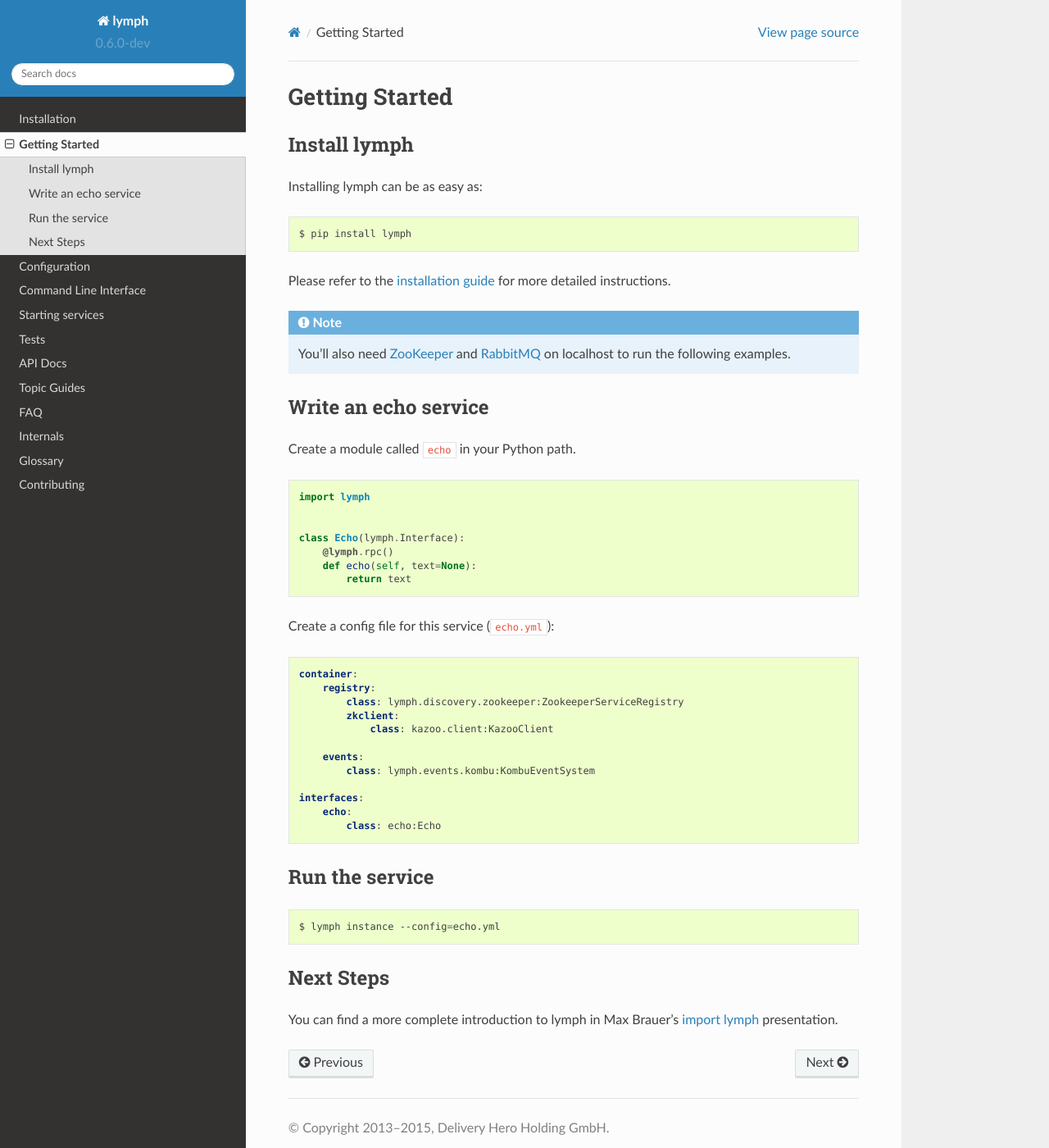
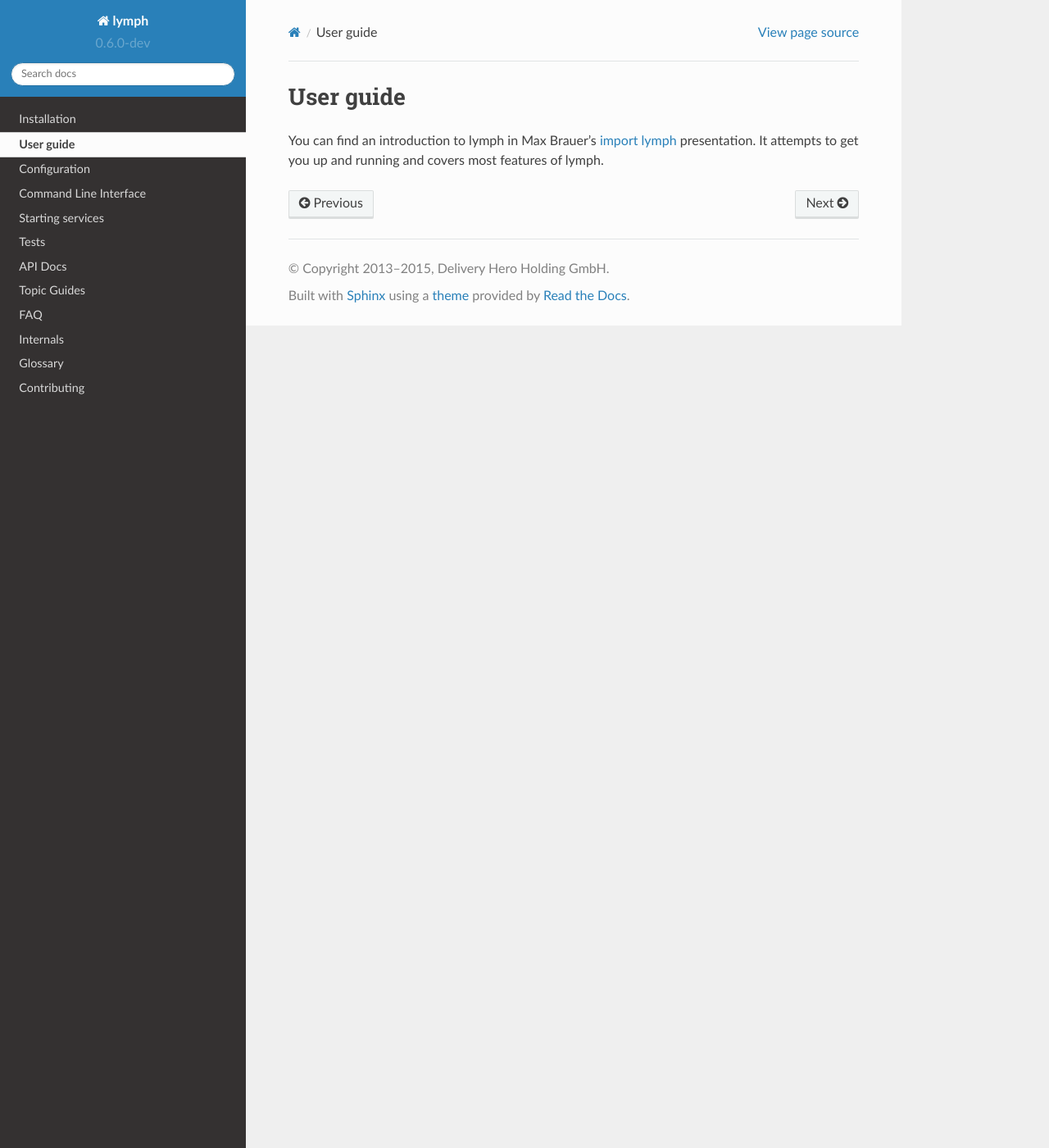
Before and after one commit to deliveryhero/lymph, a Sphinx documentation site: the page built from docs/user_guide.rst, in a window 1280 px wide and 1400 px high. Shown: the whole window at 82% size. Built offline with Sphinx 7.4.7 and the Read the Docs theme 2.0.0, drawn with Linux system fonts in a browser that asks for light colours; formulas are drawn with MathJax 3.

Commit message:
replace user guide with with link to import-lymph.link

```diff
--- a/docs/user_guide.rst
+++ b/docs/user_guide.rst
@@ -1,73 +1,13 @@
 .. _getting-started:
 
 
-Getting Started
-================
+User guide
+==========
 
-Install lymph
-~~~~~~~~~~~~~
+You can find an introduction to lymph in Max Brauer's `import lymph`_
+presentation. It attempts to get you up and running and covers most features of
+lymph.
 
-Installing lymph can be as easy as:
+.. FIXME port the import lymph article to rst and move it here
 
-.. code:: bash
-
-    $ pip install lymph
-
-Please refer to the :doc:`installation guide <installation>` for more detailed instructions.
-
-.. note::
-
-    You'll also need `ZooKeeper`_ and `RabbitMQ`_ on localhost to run the following examples.
-
-
-Write an echo service
-~~~~~~~~~~~~~~~~~~~~~~
-
-Create a module called ``echo`` in your Python path.
-
-.. code:: python
-
-    import lymph
-
-
-    class Echo(lymph.Interface):
-        @lymph.rpc()
-        def echo(self, text=None):
-            return text
-
-
-Create a config file for this service (``echo.yml``):
-
-.. code:: yaml
-
-    container:
-        registry:
-            class: lymph.discovery.zookeeper:ZookeeperServiceRegistry
-            zkclient:
-                class: kazoo.client:KazooClient
-
-        events:
-            class: lymph.events.kombu:KombuEventSystem
-
-    interfaces:
-        echo:
-            class: echo:Echo
-
-
-Run the service
-~~~~~~~~~~~~~~~
-
-.. code:: bash
-
-    $ lymph instance --config=echo.yml
-
-
-Next Steps
-~~~~~~~~~~
-
-You can find a more complete introduction to lymph in Max Brauer's `import lymph`_ presentation.
-
-
-.. _ZooKeeper: http://zookeeper.apache.org
-.. _RabbitMQ: http://www.rabbitmq.com/
 .. _import lymph: http://import-lymph.link
```
